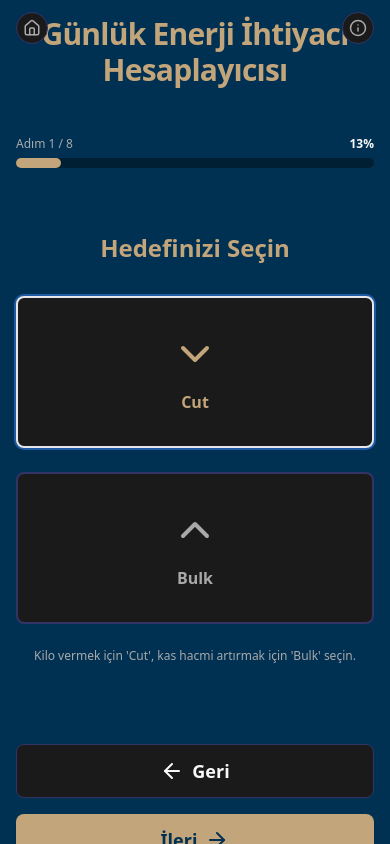
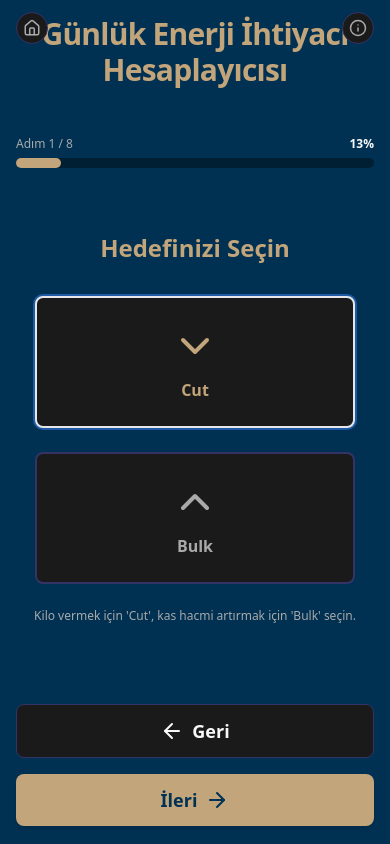
Before and after one commit to atlasakin/tdee-app, a React (Create React App) app: page / in a window 390 px wide. Both pictures are taken after a click on the button "BAŞLA". Shown: the top 844 px of the page. Built offline with nearby package versions, Linux system fonts and the light colour scheme.

Commit message:
Refine mobile layout for Goal and Sex selection cards

```diff
--- a/src/EnergyIntakeWizard.tsx
+++ b/src/EnergyIntakeWizard.tsx
@@ -489,7 +489,8 @@ export default function EnergyIntakeWizard() {
         return (
           <div className="py-10">
             <h2 className="text-2xl font-bold mb-8 text-center" style={{ color: PALETTE.ACCENT }}>{TR.goalTitle}</h2>
-          <div className="flex flex-col sm:flex-row justify-center items-center gap-6 sm:gap-10 mb-6">
+            {/* MODIFIED CONTAINER for the two goal cards */}
+            <div className="flex flex-col items-center sm:flex-row sm:justify-center gap-6 sm:gap-10 mb-6">
               {[
                 { k: "cut" as Goal, label: TR.goalCut, icon: <ChevronDown size={48} /> },
                 { k: "bulk" as Goal, label: TR.goalBulk, icon: <ChevronUp size={48} /> },
@@ -497,11 +498,12 @@ export default function EnergyIntakeWizard() {
                 <div
                   key={o.k}
                   onClick={() => { setData((prev) => ({ ...prev, goal: o.k })); next(); }}
-                className={`p-8 rounded-lg border-2 cursor-pointer transition w-full sm:w-auto ${data.goal === o.k ? `border-[${PALETTE.ACCENT}] ring-2 ring-[${PALETTE.ACCENT}]` : `border-[${PALETTE.BORDER_COLOR}] hover:border-[${PALETTE.ACCENT_HOVER}]`}`}
+                  // MODIFIED CARD: Set a max-width for mobile, allow auto on sm.
+                  className={`p-6 rounded-lg border-2 cursor-pointer transition w-full max-w-xs mx-auto sm:mx-0 sm:w-auto sm:max-w-none flex flex-col items-center justify-center text-center ${data.goal === o.k ? `border-[${PALETTE.ACCENT}] ring-2 ring-[${PALETTE.ACCENT}]` : `border-[${PALETTE.BORDER_COLOR}] hover:border-[${PALETTE.ACCENT_HOVER}]`}`}
                   style={{ background: PALETTE.CARD_BACKGROUND }}
                 >
                   <div className="flex justify-center" style={{ color: data.goal === o.k ? PALETTE.ACCENT : PALETTE.TEXT_SECONDARY }}>{o.icon}</div>
-                <p className="mt-3 text-center font-semibold" style={{ color: data.goal === o.k ? PALETTE.ACCENT : PALETTE.TEXT_SECONDARY }}>{o.label}</p>
+                  <p className="mt-2 font-semibold" style={{ color: data.goal === o.k ? PALETTE.ACCENT : PALETTE.TEXT_SECONDARY }}>{o.label}</p>
                 </div>
               ))}
             </div>
@@ -513,19 +515,24 @@ export default function EnergyIntakeWizard() {
           return (
             <div className="py-10">
               <h2 className="text-2xl font-bold mb-8 text-center" style={{ color: PALETTE.ACCENT }}>{TR.stepSex}</h2>
-          <div className="flex flex-col sm:flex-row justify-center items-center gap-6 sm:gap-12 mb-6">
+              {/* MODIFIED CONTAINER for the two gender cards */}
+              <div className="flex flex-col items-center sm:flex-row sm:justify-center gap-6 sm:gap-12 mb-6">
                 {[
-              { k: "male" as Sex, label: TR.genderMale, icon: <svg width="64" height="64" viewBox="0 0 24 24" stroke={data.sex === "male" ? PALETTE.ACCENT : PALETTE.TEXT_SECONDARY} strokeWidth="1.5" fill="none"><circle cx="10" cy="14" r="5" /><path d="M19 5l-5.5 5.5" /><path d="M15 3h6v6" /></svg> },
-              { k: "female" as Sex, label: TR.genderFemale, icon: <svg width="64" height="64" viewBox="0 0 24 24" stroke={data.sex === "female" ? PALETTE.ACCENT : PALETTE.TEXT_SECONDARY} strokeWidth="1.5" fill="none"><circle cx="12" cy="8" r="5" /><line x1="12" y1="13" x2="12" y2="21" /><line x1="9" y1="18" x2="15" y2="18" /></svg> },
+                  // Using the smaller 48px icons from previous suggestion
+                  { k: "male" as Sex, label: TR.genderMale, icon: <svg width="48" height="48" viewBox="0 0 24 24" stroke={data.sex === "male" ? PALETTE.ACCENT : PALETTE.TEXT_SECONDARY} strokeWidth="1.5" fill="none"><circle cx="10" cy="14" r="5" /><path d="M19 5l-5.5 5.5" /><path d="M15 3h6v6" /></svg> },
+                  { k: "female" as Sex, label: TR.genderFemale, icon: <svg width="48" height="48" viewBox="0 0 24 24" stroke={data.sex === "female" ? PALETTE.ACCENT : PALETTE.TEXT_SECONDARY} strokeWidth="1.5" fill="none"><circle cx="12" cy="8" r="5" /><line x1="12" y1="13" x2="12" y2="21" /><line x1="9" y1="18" x2="15" y2="18" /></svg> },
                 ].map((o) => (
                   <div
                     key={o.k}
-                onClick={() => { setData((prev) => ({ ...prev, sex: o.k })); next(); }}
-                className={`p-8 rounded-lg border-2 cursor-pointer transition w-full sm:w-auto ${data.sex === o.k ? `border-[${PALETTE.ACCENT}] ring-2 ring-[${PALETTE.ACCENT}]` : `border-[${PALETTE.BORDER_COLOR}] hover:border-[${PALETTE.ACCENT_HOVER}]`}`}
+                    onClick={() => { setData((prev) => ({ ...prev, sex: o.k as Sex })); next(); }}
+                    // MODIFIED CARD: Set a max-width for mobile, allow auto on sm.
+                    className={`p-6 rounded-lg border-2 cursor-pointer transition w-full max-w-xs mx-auto sm:mx-0 sm:w-auto sm:max-w-none flex flex-col items-center justify-center text-center ${data.sex === o.k ? `border-[${PALETTE.ACCENT}] ring-2 ring-[${PALETTE.ACCENT}]` : `border-[${PALETTE.BORDER_COLOR}] hover:border-[${PALETTE.ACCENT_HOVER}]`}`}
                     style={{ background: PALETTE.CARD_BACKGROUND }}
                   >
                     {o.icon}
-                <p className="mt-3 text-center font-semibold" style={{ color: data.sex === o.k ? PALETTE.ACCENT : PALETTE.TEXT_SECONDARY }}>{o.label}</p>
+                    <p className="mt-2 font-semibold" style={{ color: data.sex === o.k ? PALETTE.ACCENT : PALETTE.TEXT_SECONDARY }}>
+                      {o.label}
+                    </p>
                   </div>
                 ))}
               </div>
```
Lines whose indentation alone changed are shown as unchanged.
